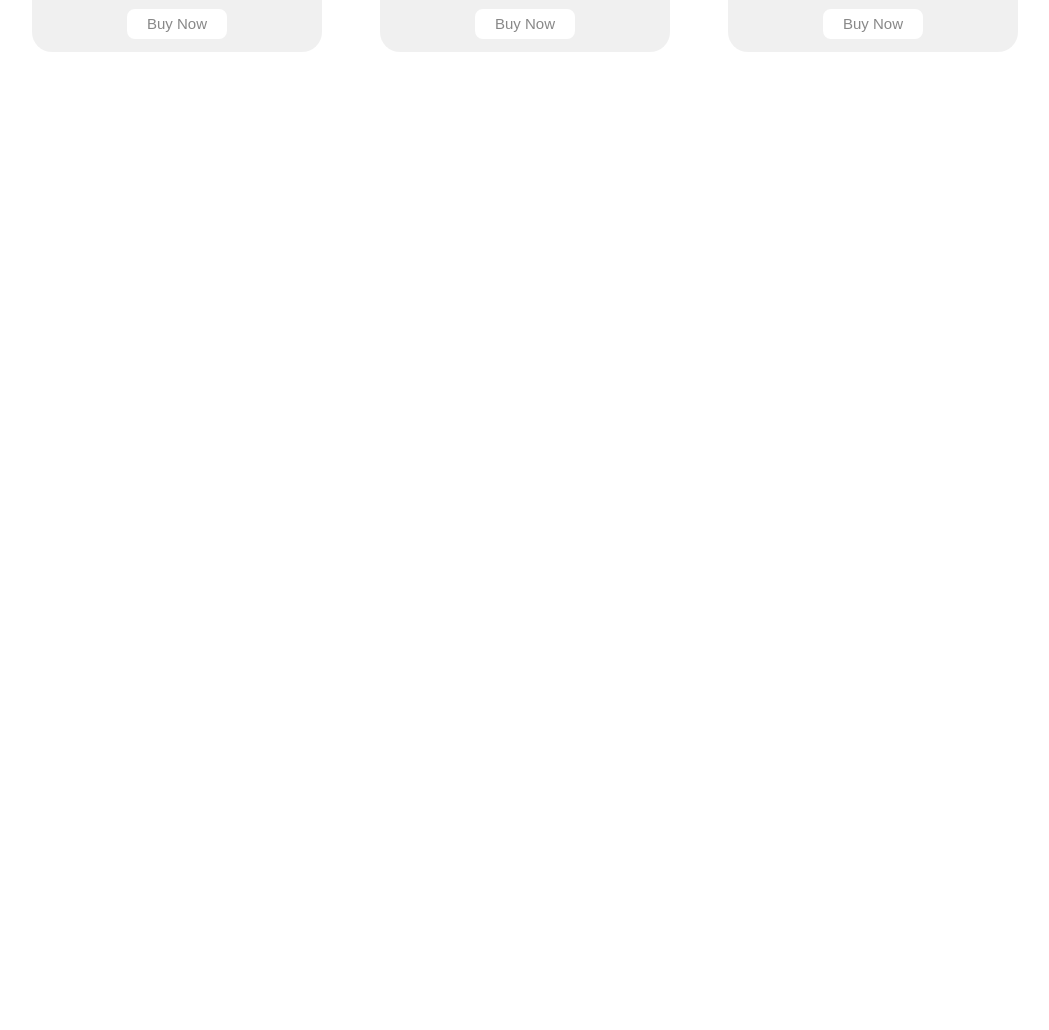
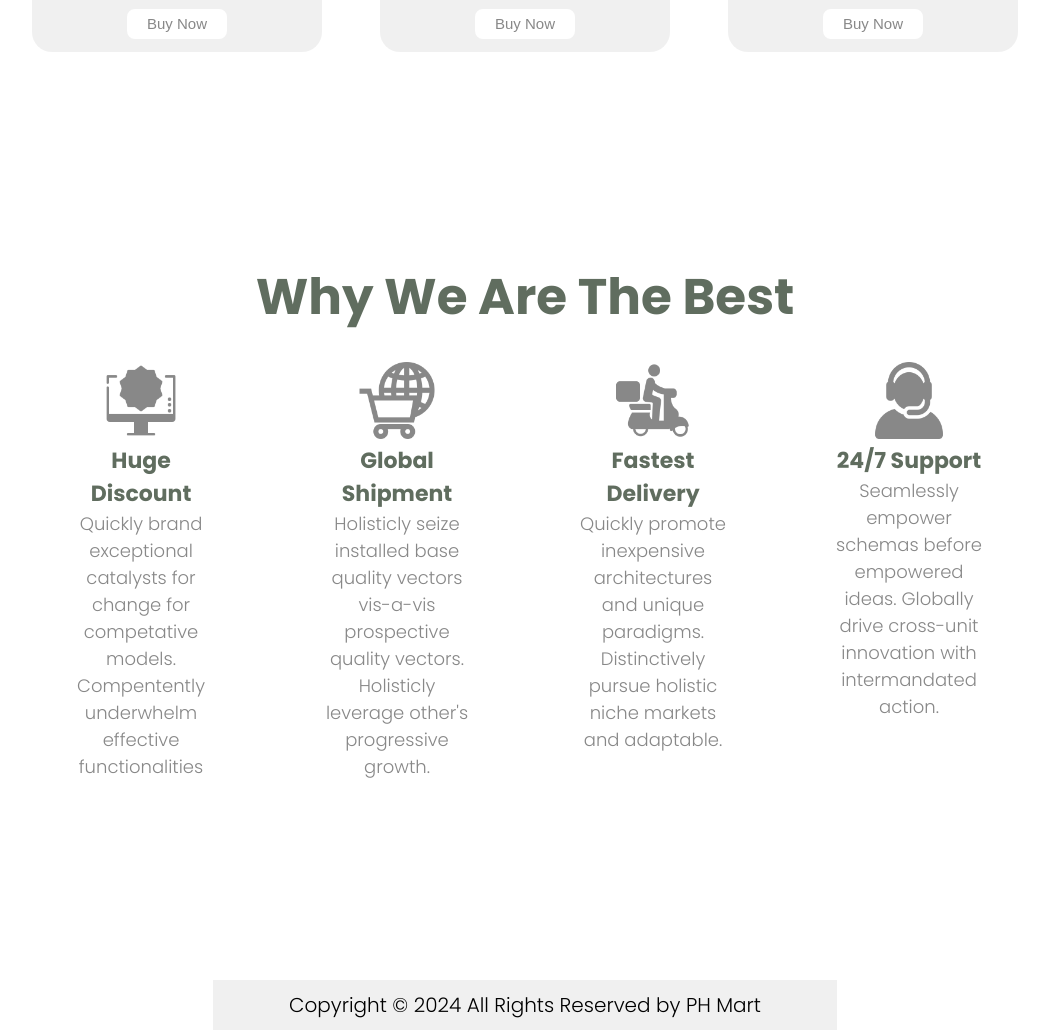
Before and after one commit to Mahbub049/Ph-Mart, a plain HTML site: page index.html in a window 1280 px wide. Shown: the part 1468-2498 px from the top of the page, without its empty margins (187-1236 px from the left). Before the commit the page ends 1740 px from the top, so only its background shows below. Drawn offline with Linux system fonts and the light colour scheme.

Commit message:
footer added

```diff
--- a/index.html
+++ b/index.html
@@ -75,5 +75,36 @@
             </div>
         </div>
     </section>
+
+    <section class="best">
+        <h1>Why We Are The Best</h1>
+        <div class="reasons-container">
+            <div class="reasons">
+                <img src="./images/discount.png" alt="">
+                <h3 class="reasons-title">Huge Discount</h3>
+                <p class="reasons-paragraph">Quickly brand exceptional catalysts for change for competative models. Compentently underwhelm effective functionalities</p>
+            </div>
+            <div class="reasons">
+                <img src="/images/global.png" alt="">
+                <h3 class="reasons-title">Global Shipment</h3>
+                <p class="reasons-paragraph">Holisticly seize installed base quality vectors vis-a-vis prospective quality vectors. Holisticly leverage other's progressive growth.</p>
+            </div>
+            <div class="reasons">
+                <img src="./images/motorbike.png" alt="">
+                <h3 class="reasons-title">Fastest Delivery</h3>
+                <p class="reasons-paragraph">Quickly promote inexpensive architectures and unique paradigms. Distinctively pursue holistic niche markets and adaptable.</p>
+            </div>
+            <div class="reasons">
+                <img src="./images/service.png" alt="">
+                <h3 class="reasons-title">24/7 Support</h3>
+                <p class="reasons-paragraph">Seamlessly empower schemas before empowered ideas. Globally drive cross-unit innovation with intermandated action.</p>
+            </div>
+        </div>
+    </section>
+
+    <!-- footer -->
+    <footer>
+            Copyright &copy; 2024 All Rights Reserved by PH Mart
+    </footer>
 </body>
 </html>
--- a/style.css
+++ b/style.css
@@ -181,3 +181,43 @@ header nav .website-items ul{
     font-size: 1.5rem;
     margin: 1rem;
 }
+
+/* Best Section */
+.best{
+    padding: 0 20rem;
+    width: 100%;
+    height: 100%;
+    margin-bottom: 20rem;
+}
+.best h1{
+    font-size: 5rem;
+    line-height: 5rem;
+    margin-bottom: 4rem;
+    text-align: center;
+    text-transform: capitalize;
+}
+.reasons-container{
+    display: grid;
+    grid-template-columns: repeat(4, 1fr);
+    grid-gap: 0rem;
+    justify-items: center;
+}
+.reasons{
+    width: 60%;
+    text-align: center;
+}
+.reasons img{
+    width: 50%;
+}
+
+/* footer */
+footer{
+    margin-left: 40rem;
+    margin-top: 5rem;
+    font-size: 2rem;
+    height: 5rem;
+    display: flex;
+    justify-content: center;
+    align-items: center;
+    background-color: #efefefef;
+}
```
